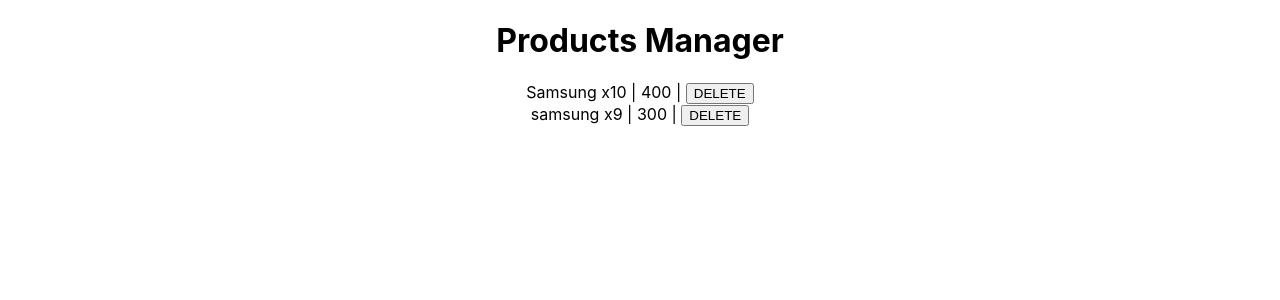
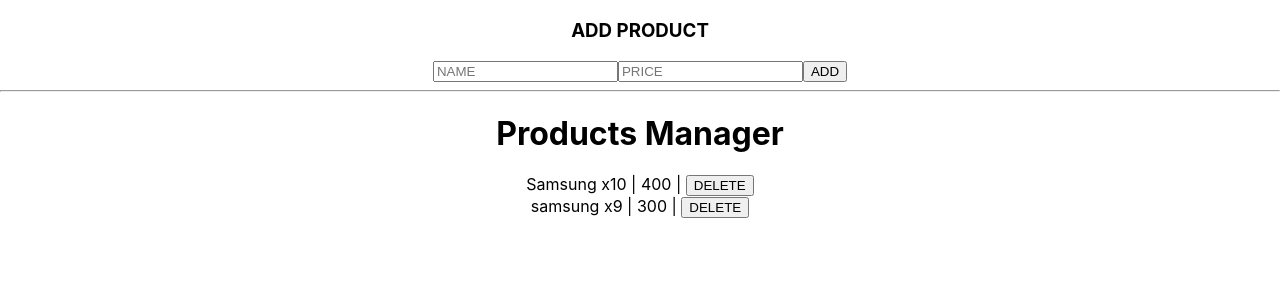
Before and after one commit to agungTuanany/reactBootCamp, a React (Create React App) app: page / in a window 1280 px wide. Shown: the top 300 px of the page. Built offline with nearby package versions, Linux system fonts and the light colour scheme.

Commit message:
Simple Crud app: Add

```diff
--- a/src/App.js
+++ b/src/App.js
@@ -1,7 +1,8 @@
 import React,{ Component } from 'react';
 import './App.css';
 
-import ProductItem from './components/productItem'
+import ProductItem from './components/ProductItem'
+import AddProduct from './components/AddProduct'
 
 const products = [
   {
@@ -26,29 +27,36 @@
     };
 
     this.onDelete = this.onDelete.bind(this);
+    this.onAdd = this.onAdd.bind(this);
   }
 
   componentWillMount() {
-    //2. make a getProduct method just return the list of products
     const products = this.getProducts();
-    // 3, declare a list of product before deleted
+
     this.setState({ products })
   }
 
   getProducts() {
-    // 4. return getProducts
     return this.state.products
   }
 
-    //1. define onDelete method with a product which actually get deleted
+  onAdd(name, price) {
+    const products = this.getProducts();
+
+    products.push({
+      name,
+      price
+    });
+
+  }
+
   onDelete(name) {
     const products = this.getProducts();
 
-    // 5. filtered deleted product
     const filteredProducts = products.filter(product => {
       return product.name !== name;
     });
-    // 6. get result that showed up after deleted product
+
     this.setState({ products: filteredProducts })
 
   }
@@ -56,6 +64,9 @@
   render() {
     return (
       <div className="App">
+        <AddProduct
+          onAdd={this.onAdd}
+        />
         <h1>Products Manager</h1>
         {
           this.state.products.map(product => {
--- /dev/null
+++ b/src/components/AddProduct.js
@@ -0,0 +1,34 @@
+import React, { Component } from 'react'
+
+class AddProduct extends Component {
+  constructor(props) {
+    super(props);
+
+    this.onSubmit = this.onSubmit.bind(this);
+  }
+
+  onSubmit(event) {
+    // prevent the page from refreshing
+    event.preventDefault();
+
+    this.props.onAdd(this.nameInput.value, this.priceInput.value);
+
+    // clearing the input after submitted
+    this.nameInput.value='';
+    this.priceInput.value='';
+  }
+  render() {
+    return (
+      <form onSubmit={this.onSubmit}>
+        <h3>ADD PRODUCT</h3>
+        <input placeholder="NAME" ref={nameInput => this.nameInput = nameInput}/>
+        <input placeholder="PRICE" ref={priceInput => this.priceInput = priceInput}/>
+        <button>ADD</button>
+        <hr />
+      </form>
+
+    );
+  }
+}
+
+export default AddProduct
```
Also changed, not shown: 1 other file (tests, documents, lock files or other folders).
